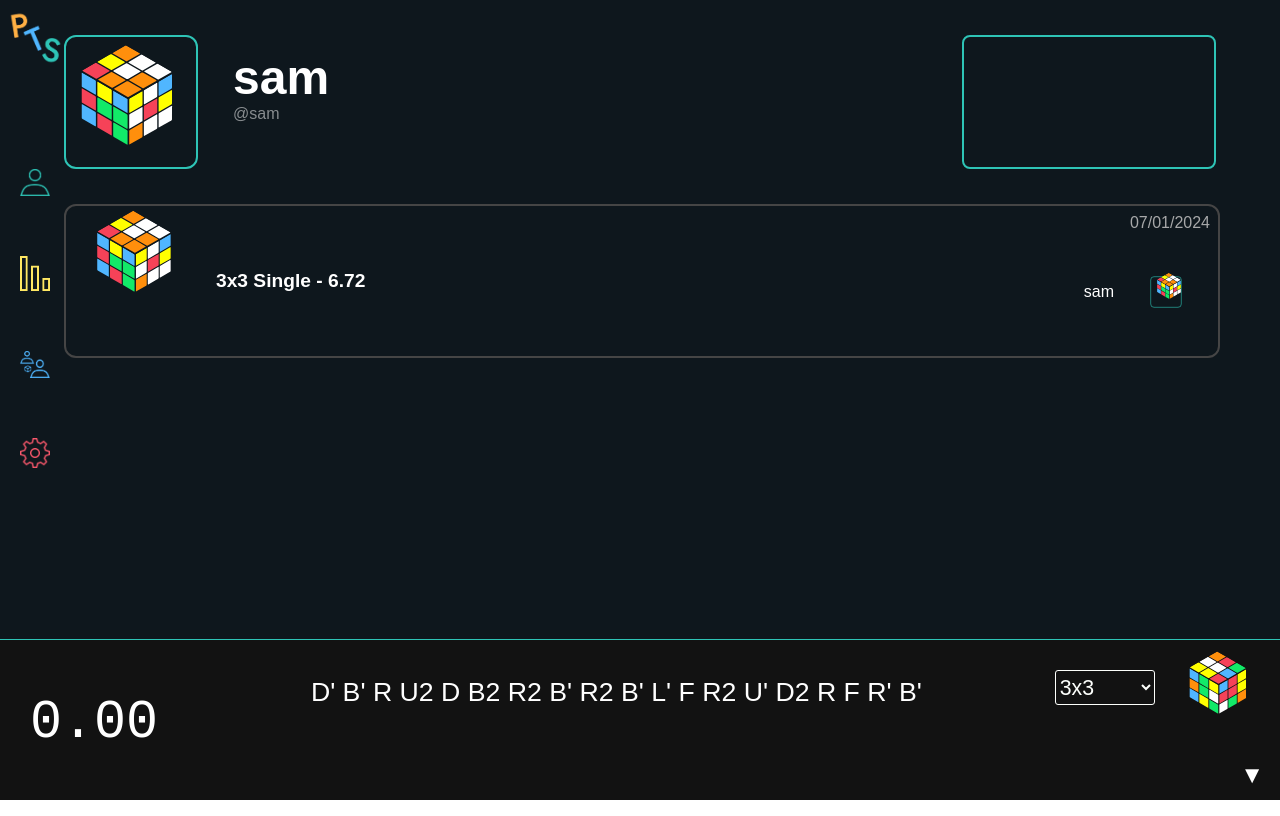
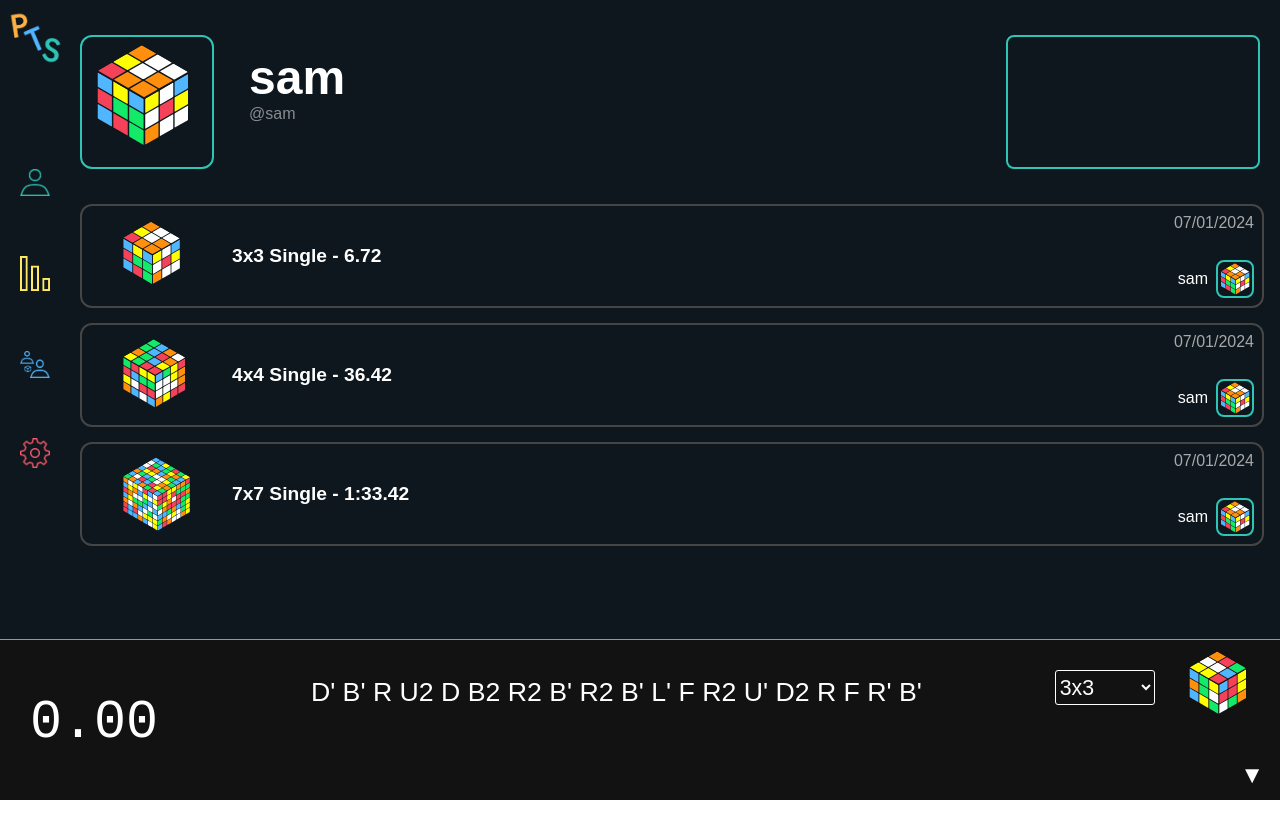
Before and after one commit to samdeaconprojects/peelthestickers, a React (Create React App) app: page /profile in a window 1280 px wide. Shown: the top 816 px of the page. Built offline with nearby package versions, Linux system fonts and the light colour scheme; a web font is replaced by a local one.

Commit message:
css stuff, click timelist (need component), profile work

```diff
--- a/src/App.css
+++ b/src/App.css
@@ -55,6 +55,8 @@ body {
 
 .main-content {
   flex-grow: 1;
+  padding-left: 10px;
+  padding-right: 20px;
   display: flex;
   flex-direction: column;
   align-items: center;
@@ -77,10 +79,9 @@ body {
 }
 
 .cube {
-  height: 50px;
-  width: 50px;
+  height: 150px;
+  min-width: 150px;
   margin-top: 80px;
-  margin-right: 10px;
 }
 
 
@@ -111,7 +112,7 @@ body {
 
 
   justify-content: space-between;
-  width: 90%;
+  width: 100%;
 }
 
 .scramble-text {
@@ -195,5 +196,5 @@ select {
 }
 
 .Page {
-  width: 90%;
+  width: 100%;
 }
--- a/src/App.js
+++ b/src/App.js
@@ -54,6 +54,8 @@ function App() {
       ...prevSessions,
       [currentEvent]: [...prevSessions[currentEvent], newSolve]
     }));
+    console.log("SOLVE OBJECT");
+    console.log(newSolve);
     setShowDetail(false);
     setScramble(generateScramble(currentEvent));
   };
@@ -89,7 +91,7 @@ function App() {
                     <RubiksCubeSVG n={currentEvent} faces={getScrambledFaces(scramble, currentEvent)} isMusicPlayer={!isHomePage} isTimerCube={true} />
                   </div>
                   <Timer addTime={addSolve} />
-                  <TimeList times={sessions[currentEvent].map(solve => solve.time)} deleteTime={(index) => deleteTime(currentEvent, index)} />
+                  <TimeList solves={sessions[currentEvent]} deleteTime={(index) => deleteTime(currentEvent, index)} />
                 </>
               } />
               <Route path="/profile" element={<Profile />} />
--- a/src/components/Navigation/Navigation.css
+++ b/src/components/Navigation/Navigation.css
@@ -2,7 +2,6 @@
 
 .Navigation {
   width: 70px;
-  position: fixed;
   left: 0;
   top: 0;
   bottom: 0;
--- a/src/components/PlayerBar/PlayerBar.js
+++ b/src/components/PlayerBar/PlayerBar.js
@@ -38,7 +38,7 @@ function PlayerBar({ sessions, currentEvent, handleEventChange, deleteTime, addT
             <Timer addTime={addTime} />
             <div className='scramble-timelist'>
             <Scramble scramble={scramble} currentEvent={currentEvent} isMusicPlayer={true} />
-            <TimeList times={sessions[currentEvent].map(solve => solve.time)} deleteTime={(index) => deleteTime(currentEvent, index)} />
+            <TimeList solves={sessions[currentEvent]} deleteTime={(index) => deleteTime(currentEvent, index)} />
             </div>
             <EventSelector currentEvent={currentEvent} handleEventChange={handleEventChange}/>
             <RubiksCubeSVG n={currentEvent} faces={getScrambledFaces(scramble, currentEvent)} isMusicPlayer={true} isTimerCube={false} />
--- a/src/components/Profile/Post.js
+++ b/src/components/Profile/Post.js
@@ -2,30 +2,34 @@ import React from 'react';
 import './Profile.css';
 import RubiksCubeSVG from '../RubiksCubeSVG';
 import { getScrambledFaces } from '../cubeStructure';
+import { currentEventToString } from "../../components/scrambleUtils";
 
 
 
-function Post() {
+
+function Post({ name, date, event, scramble, singleOrAverage, time  }) {
     // Component logic can go here
+
+    const eventToString = currentEventToString(event);
 
     return (
         <div className="post">
             <div className='titleAndContent'>
                 <div className='postTitle'>
                     <div className='postTitleCube'>
-                        <RubiksCubeSVG className="postCube" n={"333"} faces={getScrambledFaces("U2 F2 U2 F B D2 U2 L2 B' L F' R F' U' B D F2 U D2 L'", "333")} isMusicPlayer={false} isTimerCube={false} />
+                        <RubiksCubeSVG className="postCube" n={event} faces={getScrambledFaces(scramble, event)} isMusicPlayer={false} isTimerCube={false} />
                     </div>
                     <div className='titleText'>
-                        3x3 Single - 6.72
+                        {eventToString} {singleOrAverage} - {time}
                     </div>
                 </div>
                 <div className='postContent'></div>
             </div>
 
             <div className='dateAndName'>
-                <div className='postDate'>07/01/2024</div>
+                <div className='postDate'>{date}</div>
                 <div className='postNameAndPicture'>
-                    <div className='postName'>sam</div>
+                    <div className='postName'>{name}</div>
                     <div className='profilePicturePost'>
                         <div className='postNameCube'>
                             <RubiksCubeSVG className="postNameCube" n={"333"} faces={getScrambledFaces("U2 F2 U2 F B D2 U2 L2 B' L F' R F' U' B D F2 U D2 L'", "333")} isMusicPlayer={false} isTimerCube={false} />
--- a/src/components/Profile/Profile.css
+++ b/src/components/Profile/Profile.css
@@ -19,7 +19,6 @@
     border: 2px solid #454545;
     border-radius: 12px;
     width: 100%;
-    min-height: 80px;
 }
 
 .titleAndContent {
@@ -30,7 +29,7 @@
 .dateAndName {
     display: flex;
     flex-direction: column;
-    justify-content: right;
+    justify-content: space-between;
 }
 
 .postDate {
@@ -42,20 +41,22 @@
 
 .postNameAndPicture {
     display: flex;
-
+    justify-content: right;
     align-items: center;
 }
 
 .profilePicturePost {
     border: 2px solid #2EC4B6;
-    border-radius: 12px;
-    width: 100px;
-    height: 100px;
-    scale: 30%;
+    border-radius: 8px;
+    width: 34px;
+    height: 34px;
+    margin: 8px;
 }
 
 .postNameCube {
-    scale: 70%;
+    scale: 25%;
+    margin-right: 31px;
+    margin-top: -42px;
 }
 
 .postCube {
@@ -65,6 +66,7 @@
 .postTitle {
     display: flex;
     align-items: center;
+    height: 100px;
 }
 
 .titleText {
@@ -76,7 +78,8 @@
 .postTitleCube {
     width: 75%;
     height: 75%;
-    scale: 65%;
+    scale: 50%;
+    margin-top: 20px;
 }
 
 .postName {
@@ -110,6 +113,9 @@
 }
 
 .profileContent {
+    display: flex;
+    flex-direction: column;
+    gap: 15px;
     width: 100%;
     height: 100%;
 }
--- a/src/components/Profile/Profile.js
+++ b/src/components/Profile/Profile.js
@@ -10,7 +10,9 @@ function Profile() {
       <ProfileHeader />
 
       <div className='profileContent'>
-          <Post/>
+          <Post name={"sam"} date={"07/01/2024"} event={"333"} singleOrAverage={"Single"} scramble={"U2 F2 U2 F B D2 U2 L2 B' L F' R F' U' B D F2 U D2 L'"} time={"6.72"}/>
+          <Post name={"sam"} date={"07/01/2024"} event={"444"} singleOrAverage={"Single"} scramble={"Lw' Bw2 Rw2 D' Rw2 U' R U Bw Uw' R D B' Lw2 D Bw2 U' Fw Rw Lw2 Dw Lw' D' Rw Bw' D Rw U2 Lw U' F2 L' Bw' Rw Lw Uw2 Dw2 Bw2 Dw Lw' D U2 Bw' Lw'"} time={"36.42"}/>
+          <Post name={"sam"} date={"07/01/2024"} event={"777"} singleOrAverage={"Single"} scramble={"3Rw' 3Dw Fw' Lw' 3Rw' 3Fw' 3Dw L 3Rw2 3Bw2 Rw Dw2 3Bw' U D 3Lw Rw Lw2 Fw' B2 3Lw B' Dw' R2 Uw' 3Rw2 3Fw Uw2 3Bw' 3Lw2 3Rw 3Lw Uw Fw' Rw 3Uw2 Bw2 Lw D' 3Lw' Fw Lw U Bw Fw B2 R F' 3Uw Bw D' Rw' D' R' Bw' 3Dw' 3Uw2 R' 3Fw2 Uw2 B 3Uw2 F2 Rw' 3Lw' 3Rw2 3Dw 3Lw2 U' Bw D' Bw' 3Uw' 3Fw 3Lw R' 3Fw Bw' 3Rw2 3Uw 3Dw2 3Fw2 3Dw' 3Lw2 3Uw B 3Fw2 D' B F2 3Lw2 3Uw F2 Dw 3Uw2 3Lw Rw2 3Uw' 3Lw"} time={"1:33.42"}/>
       </div>
     </div>
   );
--- a/src/components/TimeList/TimeList.css
+++ b/src/components/TimeList/TimeList.css
@@ -53,6 +53,37 @@
 
 
 
+/* TimeList.css */
+.scramble-popup {
+  position: fixed;
+  top: 0;
+  left: 0;
+  width: 100%;
+  height: 100%;
+  background: rgba(0, 0, 0, 0.5);
+  display: flex;
+  justify-content: center;
+  align-items: center;
+}
+
+.scramble-popup-content {
+  background: black;
+  padding: 20px;
+  border-radius: 8px;
+  max-width: 80%;
+  text-align: center;
+}
+
+.close-popup {
+  position: absolute;
+  top: 10px;
+  right: 10px;
+  cursor: pointer;
+  font-size: 24px;
+}
+
+
+
 /* For smaller screens */
 @media (max-width: 1100px) {
   .TimeList tr {
--- a/src/components/scrambleUtils.js
+++ b/src/components/scrambleUtils.js
@@ -33,6 +33,41 @@ export function currentEventToN(currentEvent) {
       }
 
       return n;
+}
+
+export function currentEventToString(currentEvent) {
+  let n;
+
+  switch (currentEvent) {
+      case '222':
+        n = "2x2";
+        break;
+      case '333':
+        n = "3x3";
+        break;
+      case '333OH':
+        n = "3x3 One-Handed";
+        break;
+      case '333BLD':
+        n = "3x3 Blindfolded";
+        break;
+      case '444':
+        n = "4x4";
+        break;
+      case '555':
+        n = "5x5";
+        break;
+      case '666':
+        n = "6x6";
+        break;
+      case '777':
+        n = "7x7";
+        break;
+      default:
+        n = "3x3"; // Default to 3x3 if currentEvent is not recognized
+    }
+
+    return n;
 }
 
 
```
Also changed, not shown: src/components/TimeList/TimeList.js (+19 -26 lines).
